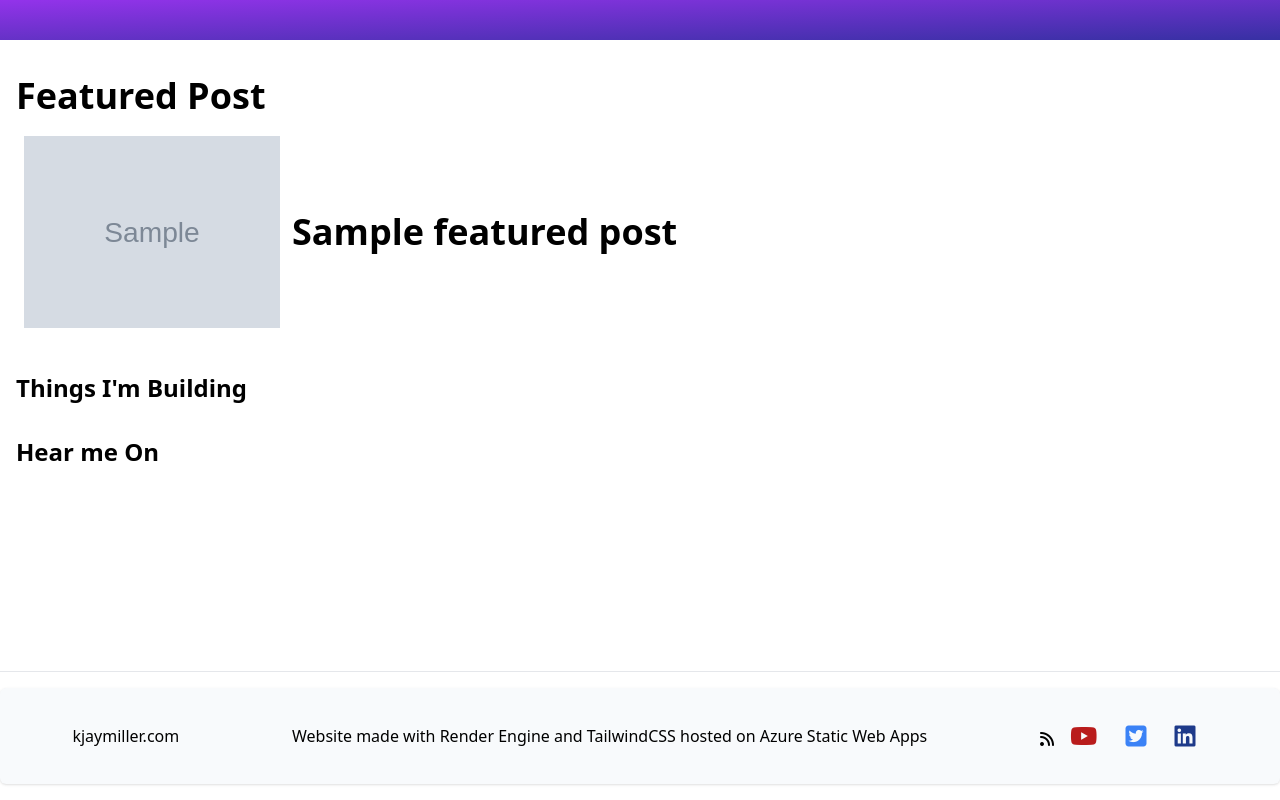
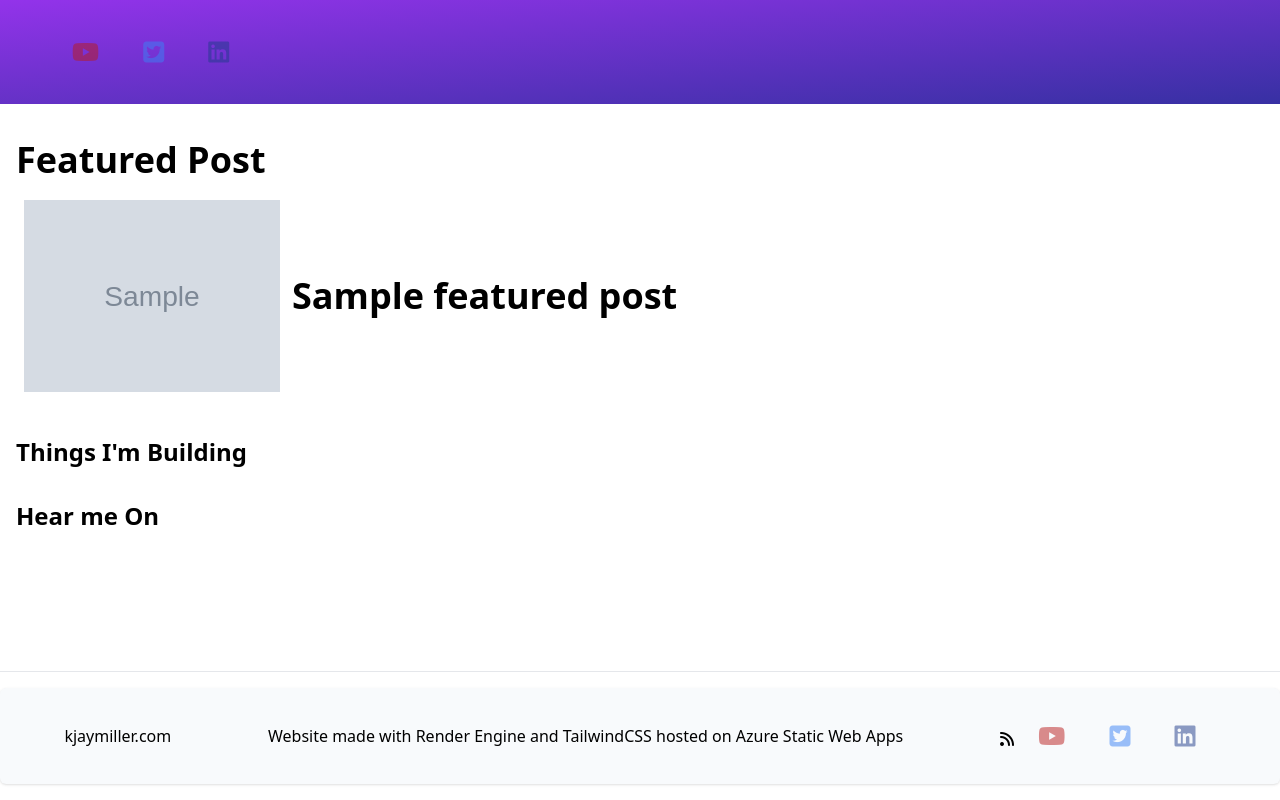
Before and after one commit to kjaymiller/kjaymiller.com, a Python web app: template templates/index.html in a window 1280 px wide. Run offline with Jinja, Linux system fonts and the light colour scheme; the template is opened without the code that fills it: most values are stand-ins (such as "Sample title", 1, 10 or a date in 2020); grey boxes marked "Sample" are stand-in pictures; some libraries are stand-ins or nearby versions.

Commit message:
update social cards

```diff
--- a/templates/header.html
+++ b/templates/header.html
@@ -4,23 +4,27 @@
 to-indigo-800
   flex
   flex-wrap
-  items-center
+  items-baseline
   p-5
   ">
     <h1 class="title mx-3 text-2xl font-bold text-gray-200">
       <a class="hover:no-decorate" href="/">{{SITE_TITLE}}</a>
     </h1>
+    <div class="hidden md:block p-2">
     {% for link in HEADER_LINKS %}
       <a class="
             p-3
             rounded-lg
             hover:bg-gray-100
+            opacity-75
+            hover:opacity-100
             hover:text-indigo-800
             hover:font-semibold
             text-gray-200
           " href="{{link.url}}">
         {{link.text}}
       </a>
-
       {% endfor %}
+      {% include 'social-cards.html' %}
+    </div>
 </div>
--- a/templates/index.html
+++ b/templates/index.html
@@ -2,6 +2,23 @@
 <!-- <link rel="stylesheet" type="text/css" href="/static/css/index.css" /> -->
 {% endblock %}
 {% block content %}
+<div class="md:hidden">
+  <h2 class="text-2xl font-black">
+    Follow Me:
+  </h2>
+  <div class="">
+    <a class="rounded-xl opacity-50 p-2 hover:opacity-100" href="https://www.youtube.com/channel/UCjoJU65IbXkKXsNqydro05Q/">
+      <i class="text-red-700 text-5xl m-3 fa-brands fa-youtube"></i>
+  </a>
+  <a class="rounded-xl opacity-50 p-2 hover:opacity-100" href="https://twitter.com/kjaymiller">
+      <i class=" text-blue-500 m-3 text-5xl fa-brands fa-twitter-square"></i>
+  </a>
+  <a class="rounded-xl opacity-50  p-2 hover:opacity-100" href="https://linkedin.com/in/kjaymiller">
+      <i class=" text-blue-900 m-3 text-5xl fa-brands fa-linkedin"></i>
+  </a>
+
+  </div>
+</div>
 <div class="mt-3 mb-6 py-3 hover:shadow-xl shadow-indigo-800">
   <h1 class="text-4xl my-3 font-bold capitalize">Featured Post</h1>
   <div class=" p-2 flex flex-col lg:flex-row items-center">
--- a/templates/social-cards.html
+++ b/templates/social-cards.html
@@ -1,9 +1,9 @@
-        <a href="https://www.youtube.com/channel/UCjoJU65IbXkKXsNqydro05Q/">
+        <a class="rounded-xl opacity-50 p-2 hover:opacity-100" href="https://www.youtube.com/channel/UCjoJU65IbXkKXsNqydro05Q/">
             <i class="text-red-700 text-2xl m-3 fa-brands fa-youtube"></i>
         </a>
-        <a href="https://twitter.com/kjaymiller">
-            <i class="text-blue-500 m-3 text-2xl fa-brands fa-twitter-square"></i>
+        <a class="rounded-xl opacity-50 p-2 hover:opacity-100" href="https://twitter.com/kjaymiller">
+            <i class=" text-blue-500 m-3 text-2xl fa-brands fa-twitter-square"></i>
         </a>
-        <a href="https://linkedin.com/in/kjaymiller">
-            <i class="text-blue-900 m-3 text-2xl fa-brands fa-linkedin"></i>
+        <a class="rounded-xl opacity-50  p-2 hover:opacity-100" href="https://linkedin.com/in/kjaymiller">
+            <i class=" text-blue-900 m-3 text-2xl fa-brands fa-linkedin"></i>
         </a>
```
Also changed, not shown: content/pages/about.md (+7 -5 lines), templates/about.html (added, +19 -0 lines), static/css/tailwind.css.
